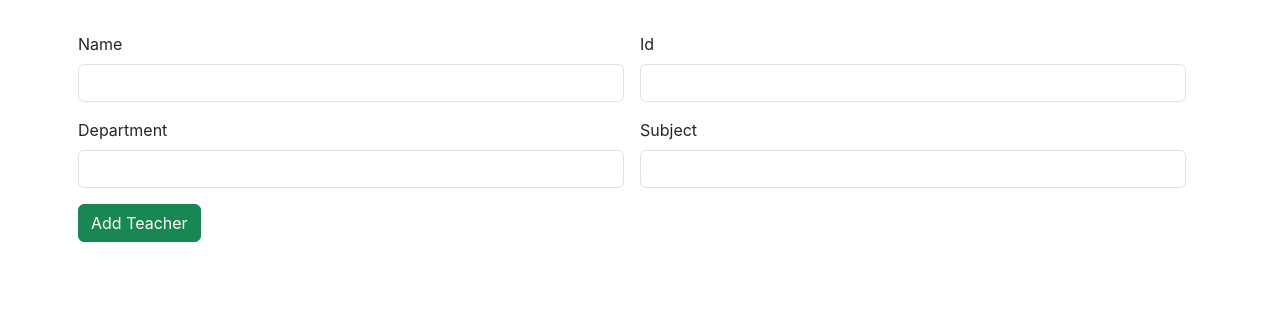
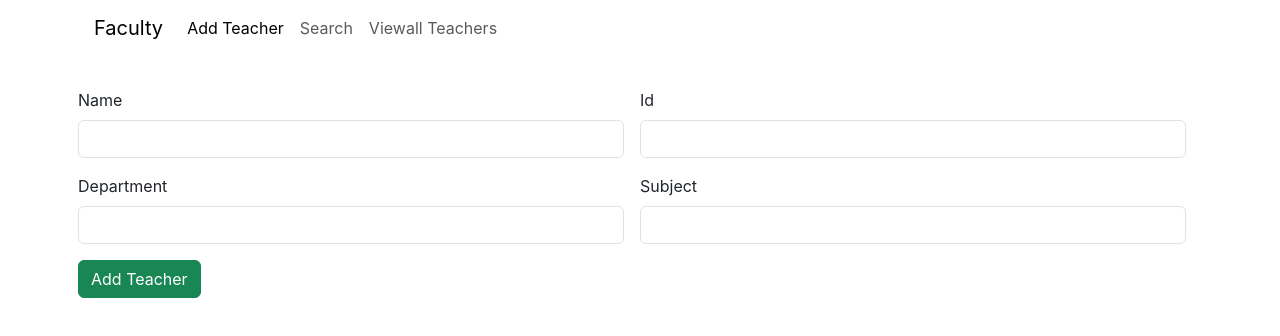
Before and after one commit to Abijith-V-001/front-react-teacher-app, a React (Create React App) app: page / in a window 1280 px wide. Shown: the top 336 px of the page. Built offline with nearby package versions, Linux system fonts and the light colour scheme.

Commit message:
navbar added

```diff
--- a/src/Components/Add.jsx
+++ b/src/Components/Add.jsx
@@ -1,8 +1,10 @@
 import React from 'react'
+import Navbar from './Navbar'
 
 const Add = () => {
   return (
     <div>
+        <Navbar/>
         <div className="container">
                     <div className="row">
                         <div className="col col-12 col-sm-12 col-md-12 col-lg-12 col-xl-12 col-xxl-12"></div>
--- a/src/Components/Search.jsx
+++ b/src/Components/Search.jsx
@@ -1,8 +1,10 @@
 import React from 'react'
+import Navbar from './Navbar'
 
 const Search = () => {
   return (
     <div>
+        <Navbar/>
         <div className="container">
         <div className="row g-3">
           <div className="col col-12 col-sm-6 col-md-6 col-lg-6 col-xl-6 col-xxl-6">
--- a/src/Components/View.jsx
+++ b/src/Components/View.jsx
@@ -1,5 +1,6 @@
 import axios from 'axios'
 import React, { useEffect, useState } from 'react'
+import Navbar from './Navbar'
 
 const View = () => {const[data,changeData]=useState([])
     const fetchData=()=>{
@@ -14,7 +15,7 @@ const View = () => {const[data,changeData]=useState([])
     },[])
     return (
         <div>
-
+          <Navbar/>
             <div className="container">
                 <div className="row g-3">
                     <div className="col col-12 col-sm-12 col-md-12 col-lg-12 col-xl-12 col-col-12">
```
